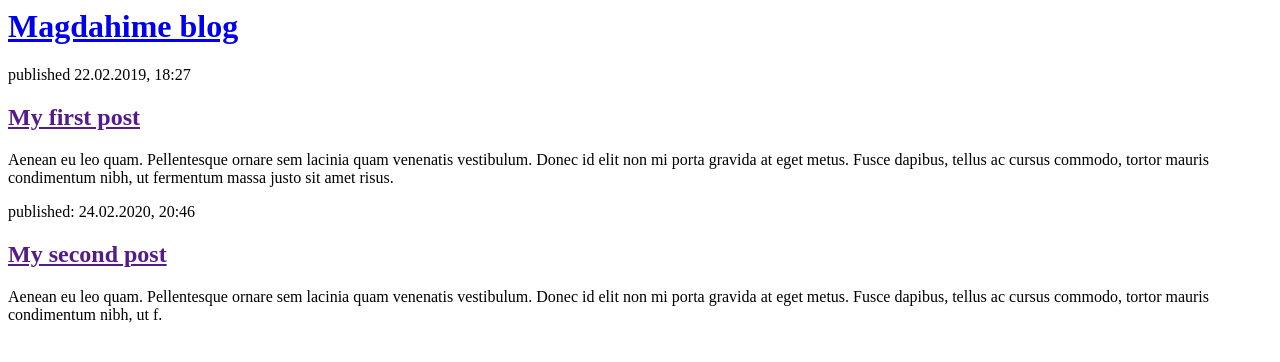
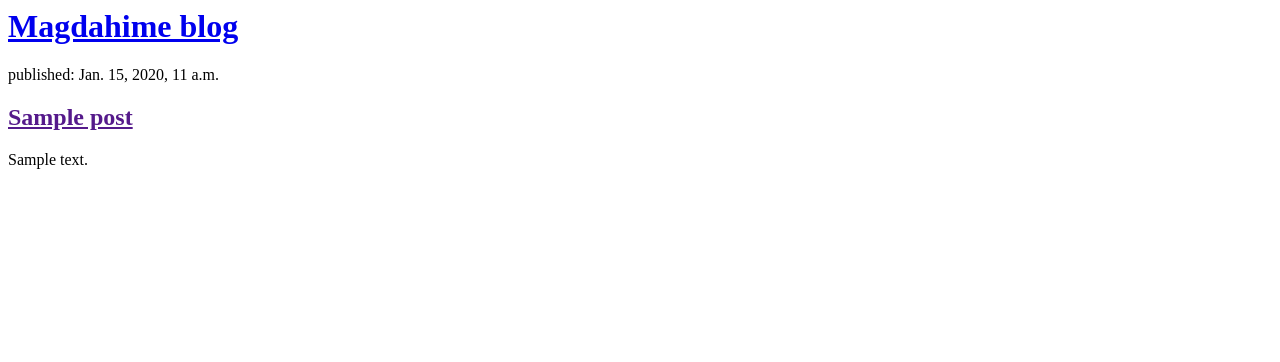
Before and after one commit to Magdahime/blog, a Django app: page / in a window 1280 px wide. Shown: the top 362 px of the page. Run offline with Django 3.2, Linux system fonts and the light colour scheme; tables that the repository leaves empty hold one stand-in row (values such as "Sample post").

Commit message:
Modified templates to display from database

```diff
--- a/blog/templates/blog/post_list.html
+++ b/blog/templates/blog/post_list.html
@@ -7,22 +7,13 @@
             <h1><a href='/'>Magdahime blog</a></h1>
         </div>
 
-
+        {% for post in posts %}
         <div>
-        <p>published 22.02.2019, 18:27</p>
-        <h2><a href="">My first post</a></h2>
-        <p>Aenean eu leo quam. Pellentesque ornare sem lacinia quam venenatis vestibulum.
-            Donec id elit non mi porta gravida at eget metus. Fusce dapibus, tellus ac cursus
-            commodo, tortor mauris condimentum nibh, ut fermentum massa justo sit amet risus.</p>
+        <p>published: {{ post.published_date }}</p>
+        <h2><a href="">{{ post.title }}</a></h2>
+        <p>{{ post.text|linebreaksbr }}</p>
         </div>
-
-        <div>
-            <p>published: 24.02.2020, 20:46</p>
-            <h2><a href = ''>My second post</a></h2>
-            <p>Aenean eu leo quam. Pellentesque ornare sem lacinia quam venenatis vestibulum.
-                Donec id elit non mi porta gravida at eget metus. Fusce dapibus, tellus ac
-                cursus commodo, tortor mauris condimentum nibh, ut f.</p>
-        </div>
+        {% endfor %}
 
     </body>
 </html>
--- a/blog/views.py
+++ b/blog/views.py
@@ -1,5 +1,8 @@
 from django.shortcuts import render
+from django.utils import timezone
+from .models import Post
 
 def post_list(request):
-    return render(request, 'blog/post_list.html', {})
+    posts = Post.objects.filter(published_date__lte=timezone.now()).order_by('published_date')
+    return render(request, 'blog/post_list.html', {'posts': posts})
 # Create your views here.
```
